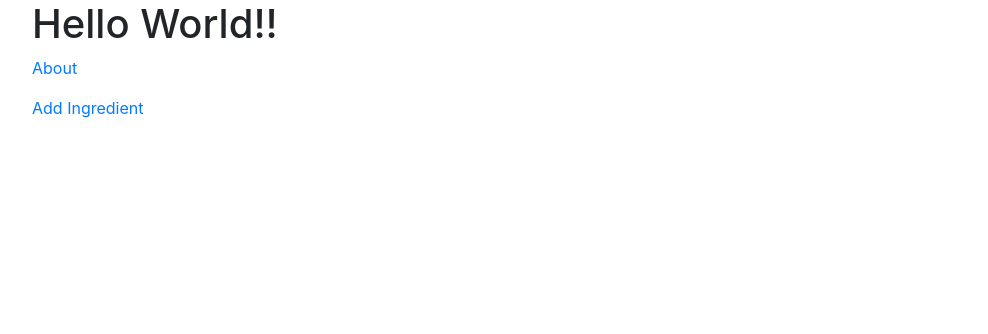
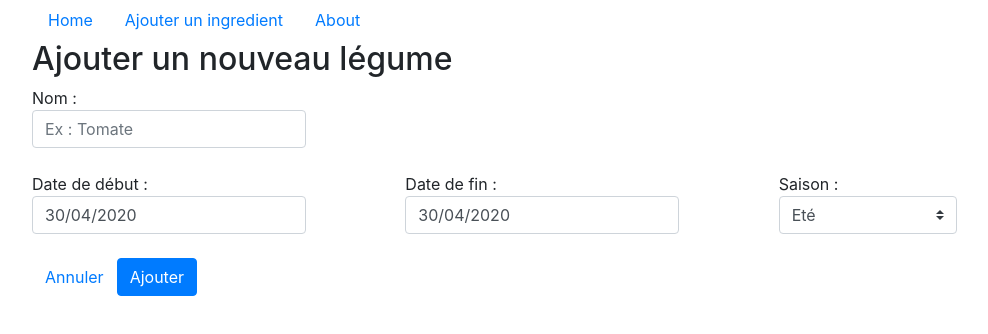
Before and after one commit to diplomegalo/WebTemplate, a React app in the folder Web/app/: page /add-vegetable in a window 1280 px wide. Shown: the top 334 px of the page, without its empty margins (53-1041 px from the left). Built offline with nearby package versions, Linux system fonts and the light colour scheme.

Commit message:
add react-router\

```diff
--- a/Web/app/package.json
+++ b/Web/app/package.json
@@ -22,6 +22,7 @@
     "@types/react": "^16.9.25",
     "@types/react-datepicker": "^2.11.0",
     "@types/react-dom": "^16.9.5",
+    "@types/react-router-dom": "^5.1.5",
     "@types/webpack-env": "^1.15.1",
     "@typescript-eslint/eslint-plugin": "^2.25.0",
     "@typescript-eslint/parser": "^2.25.0",
@@ -62,6 +63,7 @@
     "react-bootstrap": "^1.0.1",
     "react-datepicker": "^2.15.0",
     "react-dom": "^16.13.1",
-    "react-hot-loader": "^4.12.20"
+    "react-hot-loader": "^4.12.20",
+    "react-router-dom": "^5.2.0"
   }
 }
--- a/Web/app/src/components/About.tsx
+++ b/Web/app/src/components/About.tsx
@@ -1,8 +1,3 @@
 import React from "react";
 
-export default () => (
-    <>
-        <a href="/">Home</a>
-        <h1>About.</h1>
-    </>
-);
+export default () => <h2>About</h2>;
--- a/Web/app/src/components/AddVegetable.tsx
+++ b/Web/app/src/components/AddVegetable.tsx
@@ -11,7 +11,7 @@ interface IVegetable {
     endDate: Date;
 }
 
-const Vegetable = () =>
+const AddVegetable = () =>
 {
     const dateFormat = "dd/MM/yyyy";
 
@@ -39,7 +39,8 @@ const Vegetable = () =>
             <h2>Ajouter un nouveau légume</h2>
             <Form>
                 <Form.Group>
-                    <Form.Label>Nom :</Form.Label>
+                    <Form.Label>
+                        Nom :
                         <Form.Control
                             type="text"
                             placeholder="Ex : Tomate"
@@ -47,11 +48,13 @@ const Vegetable = () =>
                             value={vegetable.name}
                             onChange={handleChange}
                         />
+                    </Form.Label>
                 </Form.Group>
                 <Form.Row>
                     <Col>
                         <Form.Group>
-                            <Form.Label>Date de début :</Form.Label>
+                            <Form.Label>
+                                Date de début :
                                 <DatePicker
                                     className="form-control"
                                     dateFormat={dateFormat}
@@ -59,11 +62,13 @@ const Vegetable = () =>
                                     selected={vegetable.startDate}
                                     onChange={(date) => handleDate(date, "startDate")}
                                 />
+                            </Form.Label>
                         </Form.Group>
                     </Col>
                     <Col>
                         <Form.Group>
-                            <Form.Label>Date de fin : </Form.Label>
+                            <Form.Label>
+                                Date de fin :
                                 <DatePicker
                                     className="form-control"
                                     dateFormat={dateFormat}
@@ -71,17 +76,20 @@ const Vegetable = () =>
                                     selected={vegetable.endDate}
                                     onChange={(date) => handleDate(date, "endDate")}
                                 />
+                            </Form.Label>
                         </Form.Group>
                     </Col>
                     <Col>
                         <Form.Group>
-                            <Form.Label>Saison :</Form.Label>
+                            <Form.Label>
+                                Saison :
                                 <Form.Control as="select" custom>
                                     <option>Eté</option>
                                     <option>Automne</option>
                                     <option>Hiver</option>
                                     <option>Printemps</option>
                                 </Form.Control>
+                            </Form.Label>
                         </Form.Group>
                     </Col>
                 </Form.Row>
@@ -92,4 +100,4 @@ const Vegetable = () =>
     );
 };
 
-export default Vegetable;
+export default AddVegetable;
--- a/Web/app/src/components/App.tsx
+++ b/Web/app/src/components/App.tsx
@@ -1,25 +1,46 @@
 import React from "react";
 import Container from "react-bootstrap/esm/Container";
 import { hot } from "react-hot-loader/root";
-import AddVegetable from "components/AddVegetable";
-import Home from "components/Home";
+import Nav from "react-bootstrap/esm/Nav";
+import {
+    BrowserRouter,
+    Link,
+    Switch,
+    Route,
+} from "react-router-dom";
+import Home from "./Home";
+import AddVegetable from "./AddVegetable";
 import About from "./About";
 
-const getComponent = (pathname: string) =>
-{
-    if (pathname === "/add-ingredient")
-    {
-        return <AddVegetable />;
-    }
+const App = () => (
+    <Container>
+        <BrowserRouter>
+            <Nav>
+                <Nav.Item>
+                    <Link className="nav-link" to="/">Home</Link>
+                </Nav.Item>
+                <Nav.Item>
+                    <Link className="nav-link" to="/add-vegetable">Ajouter un ingredient</Link>
+                </Nav.Item>
+                <Nav.Item>
+                    <Link className="nav-link" to="/about">About</Link>
+                </Nav.Item>
+            </Nav>
 
-    if (pathname === "/about")
-    {
-        return <About />;
-    }
+            <Switch>
+                <Route path="/add-vegetable">
+                    <AddVegetable />
+                </Route>
+                <Route path="/about">
+                    <About />
+                </Route>
+                <Route path="/">
+                    <Home />
+                </Route>
+            </Switch>
+        </BrowserRouter>
 
-    return <Home />;
-};
-
-const App = () => (<Container>{getComponent(window.location.pathname)}</Container>);
+    </Container>
+);
 
 export default hot(App);
--- a/Web/app/src/components/Home.tsx
+++ b/Web/app/src/components/Home.tsx
@@ -1,9 +1,11 @@
 import React from "react";
+import Jumbotron from "react-bootstrap/esm/Jumbotron";
 
 export default () => (
-    <>
-        <h1>Hello World!!</h1>
-        <p><a href="/about">About</a></p>
-        <p><a href="/add-ingredient">Add Ingredient</a></p>
-    </>
+    <Jumbotron>
+        <h1>Delsaut Pierre-Arnaud</h1>
+        <p>
+            Developpeur, DJ, amoureux du bien boire et bien manger !
+        </p>
+    </Jumbotron>
 );
--- a/Web/app/src/index.html
+++ b/Web/app/src/index.html
@@ -1,5 +1,5 @@
 <!DOCTYPE html>
-<html>
+<html lang="fr">
 <head>
   <meta charset="utf-8">
   <title>ASP.Net Core / TypeScript / React</title>
--- a/Web/app/webpack.config.js
+++ b/Web/app/webpack.config.js
@@ -66,7 +66,6 @@ const devConfig = {
         contentBase: "./dist",
         hot: true,
         overlay: true,
-        historyApiFallback: true,
     },
     plugins: [
         new ForkTsCheckerWebpackPlugin({ eslint: true }),
```
Lines whose indentation alone changed are shown as unchanged.
